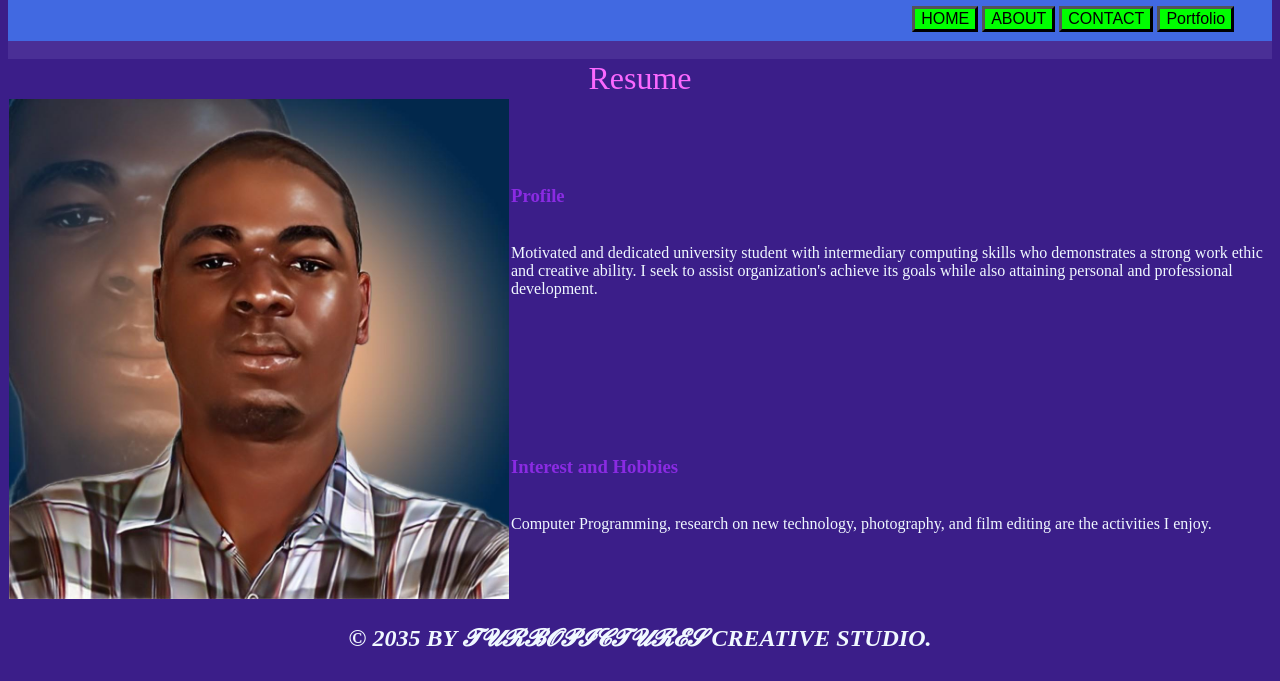
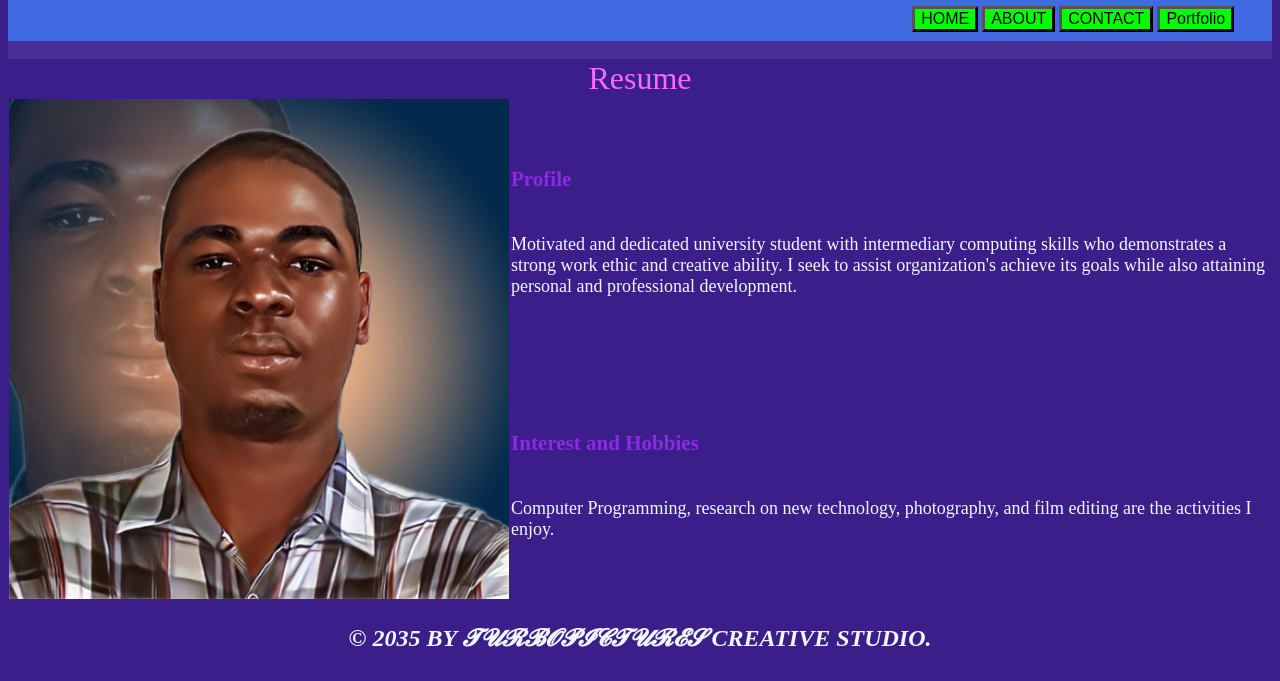
Before and after one commit to SkullFirelegendary/Turbo-Pictures, a plain HTML site: page portfolio.html in a window 1280 px wide. Shown: the part 134-815 px from the top of the page. Drawn offline with Linux system fonts and the light colour scheme.

Commit message:
@2025 Turbo-Pictures official website
Created and Owned by Turbo-Pictures

```diff
--- a/portfolio.html
+++ b/portfolio.html
@@ -68,7 +68,7 @@
             </tr>
 
             <tr>
-                <td class="portfolio_info">
+                <td class="about_info">
                     <h3 class="header3">Profile</h3>
                     <br>
                     Motivated and dedicated university student with intermediary
@@ -82,7 +82,7 @@
             </tr>
 
             <tr>
-                <td class="portfolio_info">
+                <td class="about_info">
                     <h3 class="header3">Interest and Hobbies</h3>
                     <br>
                     Computer Programming, research on new technology, photography, and film editing are the activities I enjoy.
```
